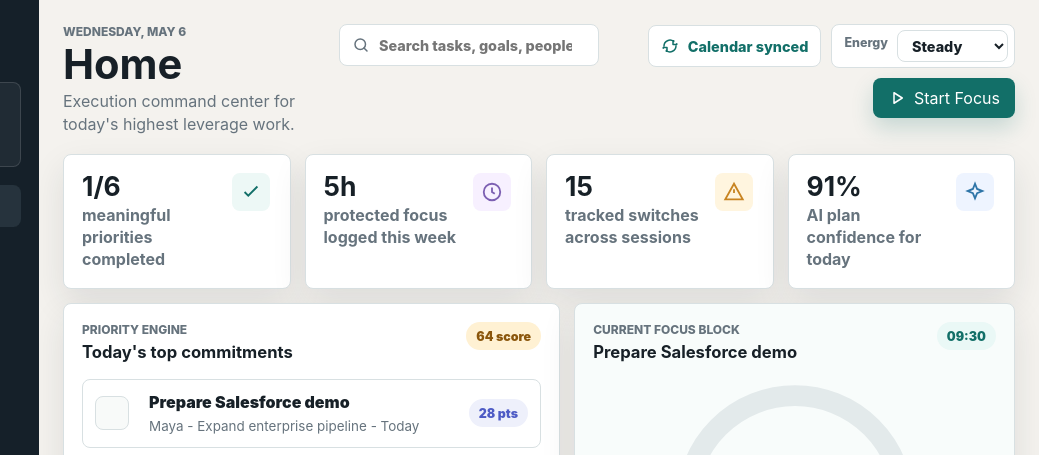
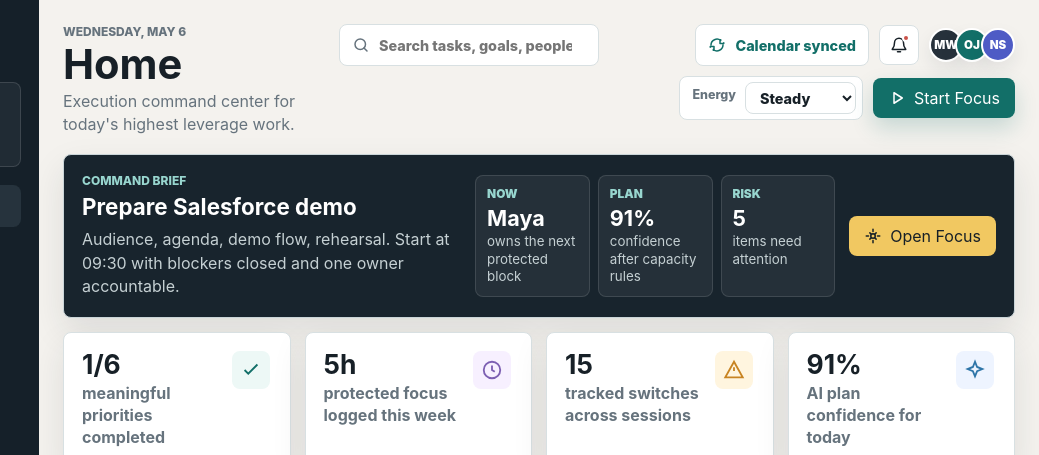
Before and after one commit to qingliaowu/FocusFlow, a website: page index.html in a window 1280 px wide. Shown: the top 455 px of the page, 241-1280 px from the left. Drawn offline with Linux system fonts and the light colour scheme.

Commit message:
Polish enterprise UI

```diff
--- a/app.js
+++ b/app.js
@@ -206,6 +206,7 @@ const ui = mapElements([
   "globalSearch",
   "syncStatus",
   "energySelect",
+  "commandBrief",
   "metricStrip",
   "priorityList",
   "meaningScore",
@@ -451,6 +452,7 @@ function statusLabel(status) {
 function renderAll() {
   renderShell();
   renderView();
+  renderCommandBrief();
   renderMetrics();
   renderPriorities();
   renderSchedule();
@@ -499,6 +501,42 @@ function renderView() {
     button.classList.toggle("active", isActive);
     button.setAttribute("aria-current", isActive ? "page" : "false");
   });
+}
+
+function renderCommandBrief() {
+  const task = activeTask();
+  const nextBlock = state.schedule.find((block) => block.type === "focus") || state.schedule[0];
+  const risks = plannedTasks().filter((item) => item.risk || item.blockers.length).length;
+  const confidence = planConfidence();
+
+  ui.commandBrief.innerHTML = `
+    <div class="brief-main">
+      <span class="eyebrow">Command brief</span>
+      <h2>${escapeHTML(task.title)}</h2>
+      <p>${escapeHTML(task.detail)}. Start at ${escapeHTML(nextBlock.time)} with blockers closed and one owner accountable.</p>
+    </div>
+    <div class="brief-grid">
+      <article>
+        <span>Now</span>
+        <strong>${escapeHTML(task.owner)}</strong>
+        <small>owns the next protected block</small>
+      </article>
+      <article>
+        <span>Plan</span>
+        <strong>${confidence}%</strong>
+        <small>confidence after capacity rules</small>
+      </article>
+      <article>
+        <span>Risk</span>
+        <strong>${risks}</strong>
+        <small>items need attention</small>
+      </article>
+    </div>
+    <button class="primary-btn" data-action="activate-task" data-id="${task.id}" type="button">
+      ${icon("icon-focus")}
+      <span>Open Focus</span>
+    </button>
+  `;
 }
 
 function renderMetrics() {
@@ -651,8 +689,20 @@ function renderBacklog() {
   const tasks = filteredTasks();
   ui.backlogCount.textContent = `${tasks.length} items`;
 
-  ui.backlogTable.innerHTML = tasks
-    .map(
+  const header = `
+    <div class="task-row task-row-header" aria-hidden="true">
+      <span>Task</span>
+      <span>Impact</span>
+      <span>Effort</span>
+      <span>Due</span>
+      <span>Score</span>
+      <span></span>
+    </div>`;
+
+  ui.backlogTable.innerHTML =
+    header +
+    tasks
+      .map(
       (task) => `
       <article class="task-row">
         <div>
@@ -667,8 +717,8 @@ function renderBacklog() {
           ${icon("icon-focus")}
         </button>
       </article>`
-    )
-    .join("");
+      )
+      .join("");
 }
 
 function renderFocus() {
--- a/index.html
+++ b/index.html
@@ -159,6 +159,15 @@
               <svg><use href="#icon-sync"></use></svg>
               Calendar synced
             </span>
+            <button class="icon-btn notification-btn" type="button" aria-label="Notifications">
+              <svg><use href="#icon-bell"></use></svg>
+              <span aria-hidden="true"></span>
+            </button>
+            <div class="avatar-stack" aria-label="Active collaborators">
+              <span>MW</span>
+              <span>OJ</span>
+              <span>NS</span>
+            </div>
             <label class="energy">
               <span>Energy</span>
               <select id="energySelect">
@@ -175,6 +184,7 @@
         </header>
 
         <section class="view active" id="homeView" data-title="Home" data-subtitle="Execution command center for today's highest leverage work.">
+          <section class="command-brief" id="commandBrief" aria-label="Daily command brief"></section>
           <div class="metric-strip" id="metricStrip"></div>
 
           <div class="home-grid">
--- a/package.json
+++ b/package.json
@@ -2,7 +2,7 @@
   "name": "focusflow-enterprise-app",
   "version": "1.0.0",
   "private": true,
-  "description": "Enterprise-grade FocusFlow productivity app concept implemented as a dependency-free web app.",
+  "description": "Enterprise-grade FocusFlow productivity workspace implemented as a dependency-free web app.",
   "scripts": {
     "check": "node --check app.js && node tests/quality-check.mjs",
     "serve": "python3 -m http.server 4173"
--- a/styles.css
+++ b/styles.css
@@ -329,6 +329,51 @@ h3 {
   color: var(--teal);
 }
 
+.notification-btn {
+  position: relative;
+}
+
+.notification-btn span {
+  position: absolute;
+  top: 8px;
+  right: 8px;
+  width: 8px;
+  height: 8px;
+  border: 2px solid #ffffff;
+  border-radius: 999px;
+  background: var(--coral);
+}
+
+.avatar-stack {
+  min-height: 42px;
+  display: flex;
+  align-items: center;
+  padding-left: 8px;
+}
+
+.avatar-stack span {
+  width: 34px;
+  height: 34px;
+  margin-left: -8px;
+  border: 2px solid #ffffff;
+  border-radius: 999px;
+  display: grid;
+  place-items: center;
+  background: #26313b;
+  color: #ffffff;
+  font-size: 0.72rem;
+  font-weight: 900;
+  box-shadow: var(--shadow-tight);
+}
+
+.avatar-stack span:nth-child(2) {
+  background: var(--teal);
+}
+
+.avatar-stack span:nth-child(3) {
+  background: var(--indigo);
+}
+
 select,
 input,
 textarea {
@@ -430,6 +475,7 @@ label > span {
 }
 
 .metric-strip,
+.command-brief,
 .home-grid,
 .planner-layout,
 .focus-layout,
@@ -443,6 +489,81 @@ label > span {
 .metric-strip {
   grid-template-columns: repeat(4, minmax(170px, 1fr));
   margin-bottom: 14px;
+}
+
+.command-brief {
+  grid-template-columns: minmax(260px, 1fr) minmax(360px, 0.95fr) auto;
+  align-items: center;
+  margin-bottom: 14px;
+  padding: 18px;
+  border: 1px solid #cad5d8;
+  border-radius: 8px;
+  background: #18242d;
+  color: #f7faf9;
+  box-shadow: var(--shadow);
+}
+
+.brief-main h2 {
+  margin: 0 0 7px;
+  color: #ffffff;
+  font-size: 1.4rem;
+}
+
+.brief-main p {
+  margin: 0;
+  max-width: 720px;
+  color: #c5d0d3;
+  line-height: 1.48;
+}
+
+.command-brief .eyebrow {
+  color: #98d6cf;
+}
+
+.brief-grid {
+  display: grid;
+  grid-template-columns: repeat(3, minmax(96px, 1fr));
+  gap: 8px;
+}
+
+.brief-grid article {
+  min-height: 86px;
+  padding: 11px;
+  border: 1px solid rgba(255, 255, 255, 0.12);
+  border-radius: 8px;
+  background: rgba(255, 255, 255, 0.06);
+}
+
+.brief-grid span,
+.brief-grid strong,
+.brief-grid small {
+  display: block;
+}
+
+.brief-grid span {
+  color: #98d6cf;
+  font-size: 0.74rem;
+  font-weight: 900;
+  text-transform: uppercase;
+}
+
+.brief-grid strong {
+  margin: 7px 0 4px;
+  color: #ffffff;
+  font-size: 1.35rem;
+  line-height: 1;
+}
+
+.brief-grid small {
+  color: #c5d0d3;
+  line-height: 1.3;
+}
+
+.command-brief .primary-btn {
+  min-width: 132px;
+  background: #f1c861;
+  color: var(--ink);
+  box-shadow: none;
 }
 
 .home-grid {
@@ -920,6 +1041,23 @@ label > span {
   padding: 11px;
 }
 
+.task-row-header {
+  min-height: 34px;
+  padding: 0 11px;
+  border: 0;
+  background: transparent;
+  color: var(--muted);
+  font-size: 0.74rem;
+  font-weight: 900;
+  text-transform: uppercase;
+  box-shadow: none;
+}
+
+.task-row:not(.task-row-header):hover {
+  border-color: var(--line-strong);
+  box-shadow: var(--shadow-tight);
+}
+
 .task-cell-label {
   display: none;
   color: var(--muted);
@@ -1314,6 +1452,10 @@ meter::-moz-meter-bar {
     grid-template-columns: repeat(2, minmax(0, 1fr));
   }
 
+  .command-brief {
+    grid-template-columns: 1fr;
+  }
+
   .home-grid,
   .planner-layout,
   .focus-layout,
@@ -1418,6 +1560,7 @@ meter::-moz-meter-bar {
   .search-shell,
   .energy,
   .sync-chip,
+  .avatar-stack,
   .primary-btn,
   .secondary-btn,
   .ghost-btn {
@@ -1451,8 +1594,16 @@ meter::-moz-meter-bar {
     justify-self: start;
   }
 
+  .brief-grid {
+    grid-template-columns: 1fr;
+  }
+
   .task-row {
     grid-template-columns: 1fr;
+  }
+
+  .task-row-header {
+    display: none;
   }
 
   .task-row .icon-btn {
```
Also changed, not shown: README.md.
